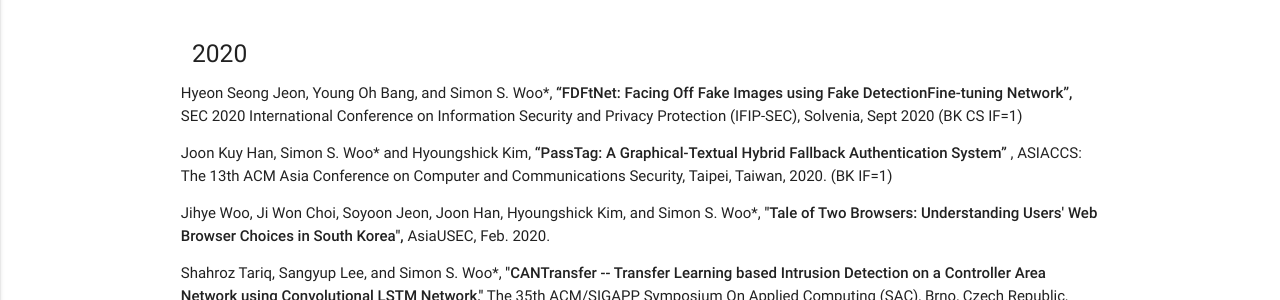
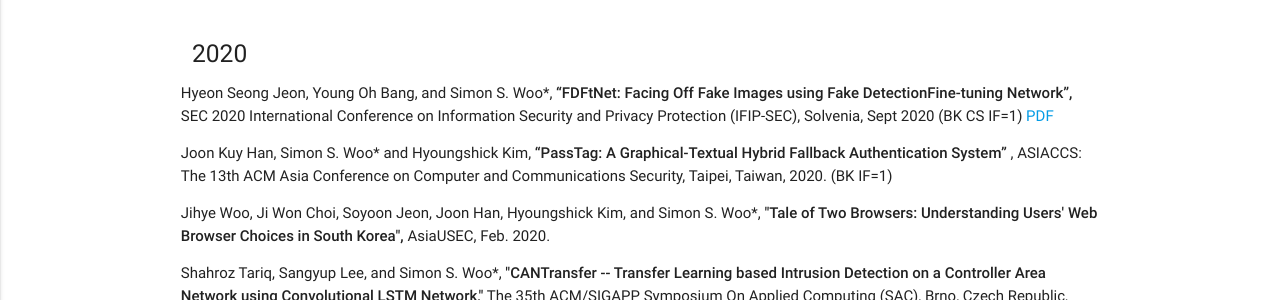
Before and after one commit to Yurim990507/DASH-Lab.github.io, a Jekyll site: the page built from example2.md, in a window 1280 px wide and 900 px high. Shown: the part 146-446 px from the top of the window. Built offline with Jekyll 4.4.1, drawn with Linux system fonts in a browser that asks for light colours.

Commit message:
Update example2.md

```diff
--- a/example2.md
+++ b/example2.md
@@ -10,7 +10,7 @@ permalink: /Publications/
     <h5>2020</h5>
     <div class="row">
 
-  <p> Hyeon Seong Jeon, Young Oh Bang, and Simon S. Woo*, <strong>“FDFtNet: Facing Off Fake Images using Fake DetectionFine-tuning Network”,</strong> SEC 2020 International Conference on Information Security and Privacy Protection (IFIP-SEC), Solvenia, Sept 2020 (BK CS IF=1)</p>
+  <p> Hyeon Seong Jeon, Young Oh Bang, and Simon S. Woo*, <strong>“FDFtNet: Facing Off Fake Images using Fake DetectionFine-tuning Network”,</strong> SEC 2020 International Conference on Information Security and Privacy Protection (IFIP-SEC), Solvenia, Sept 2020 (BK CS IF=1) <a href="../Publications/IFIP_SEC_2020_CR_paper_135.pdf" download="newfilename"> PDF </a> </p>
 <p> Joon Kuy Han, Simon S. Woo* and Hyoungshick Kim, <strong> “PassTag: A Graphical-Textual Hybrid Fallback Authentication System” </strong>, ASIACCS: The 13th ACM Asia Conference on Computer and Communications Security, Taipei, Taiwan, 2020. (BK IF=1) </p>
             <p> Jihye Woo, Ji Won Choi, Soyoon Jeon, Joon Han, Hyoungshick Kim, and Simon S. Woo*,<strong> "Tale of Two Browsers: Understanding Users' Web Browser Choices in South Korea",</strong> AsiaUSEC, Feb. 2020. </p>
  <p> Shahroz Tariq, Sangyup Lee, and Simon S. Woo*, <strong>"CANTransfer -- Transfer Learning based Intrusion Detection on a Controller Area Network using Convolutional LSTM Network,"</strong> The 35th ACM/SIGAPP Symposium On Applied Computing (SAC), Brno, Czech Republic, March 2020. (Accepted, BK Computer Science IF=1) </p>
```
